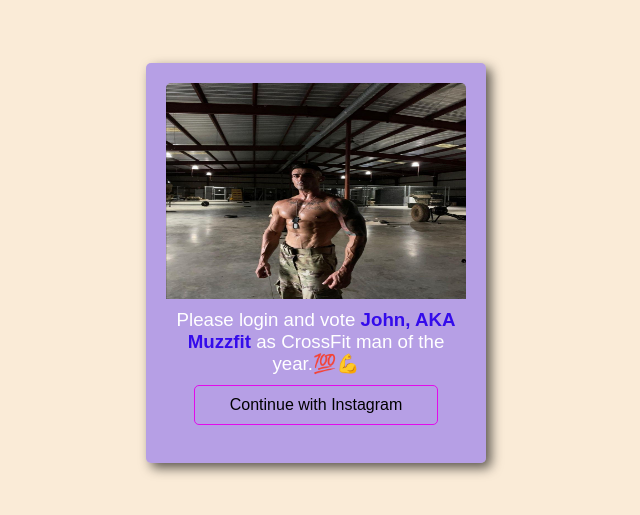
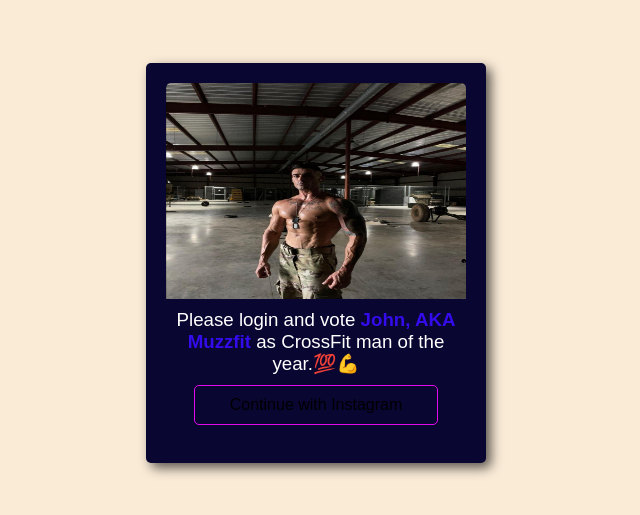
Before and after one commit to De-icon/vote, a plain HTML site: page index.html in a window 1280 px wide. Shown: the part 137-652 px from the top of the page, without its empty margins (324-964 px from the left). Drawn offline with Linux system fonts and the light colour scheme.

Commit message:
Update style.css

```diff
--- a/style.css
+++ b/style.css
@@ -18,7 +18,7 @@ body {
 .container {
   max-width: 340px;
   height: 400px;
-  background-color: rgba(100, 68, 243, 0.459);
+  background-color: #090632;
   box-shadow: 5px 5px 12px rgba(0, 0, 0, 0.637);
   border-radius: 5px;
   padding: 20px;
```
